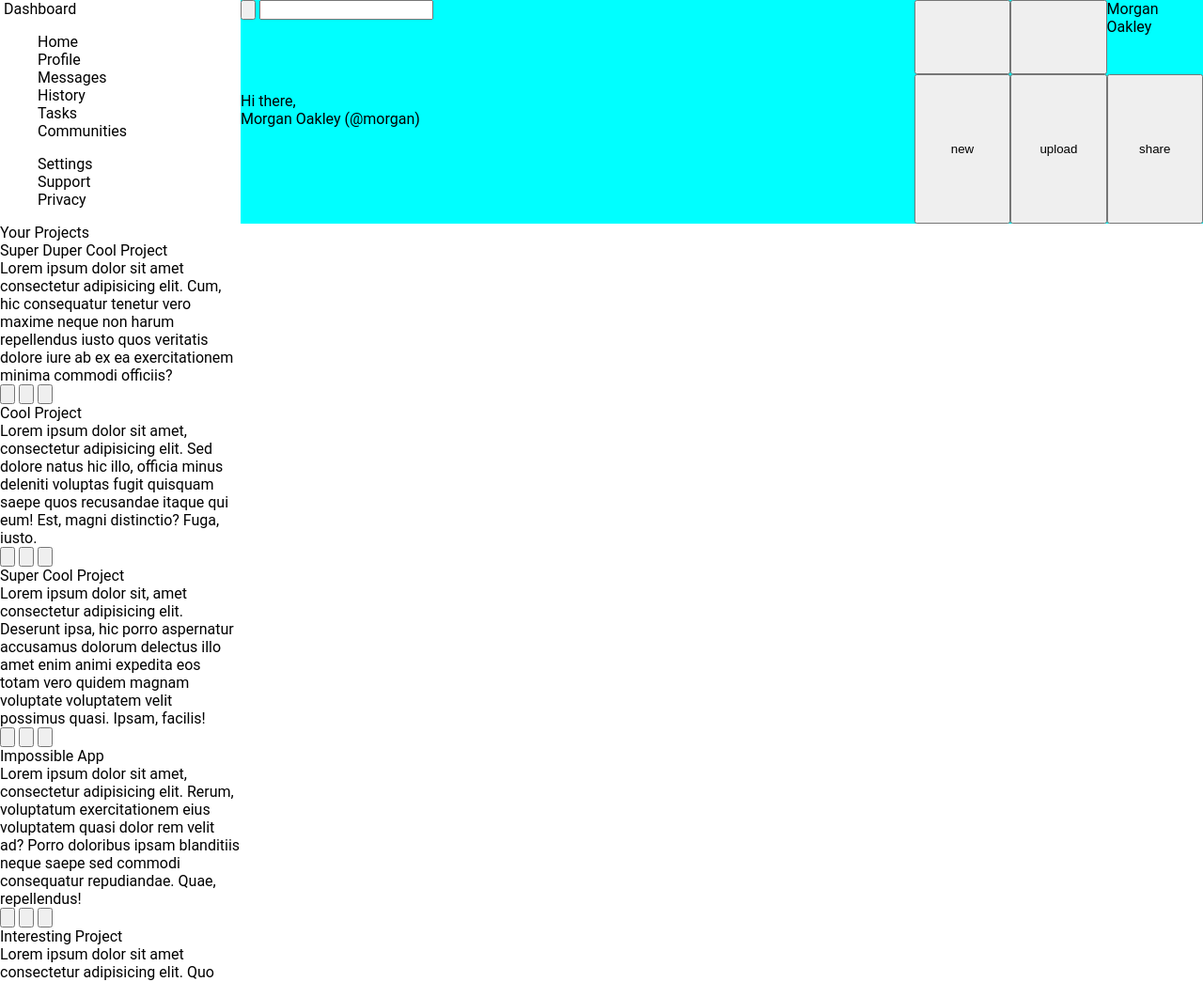
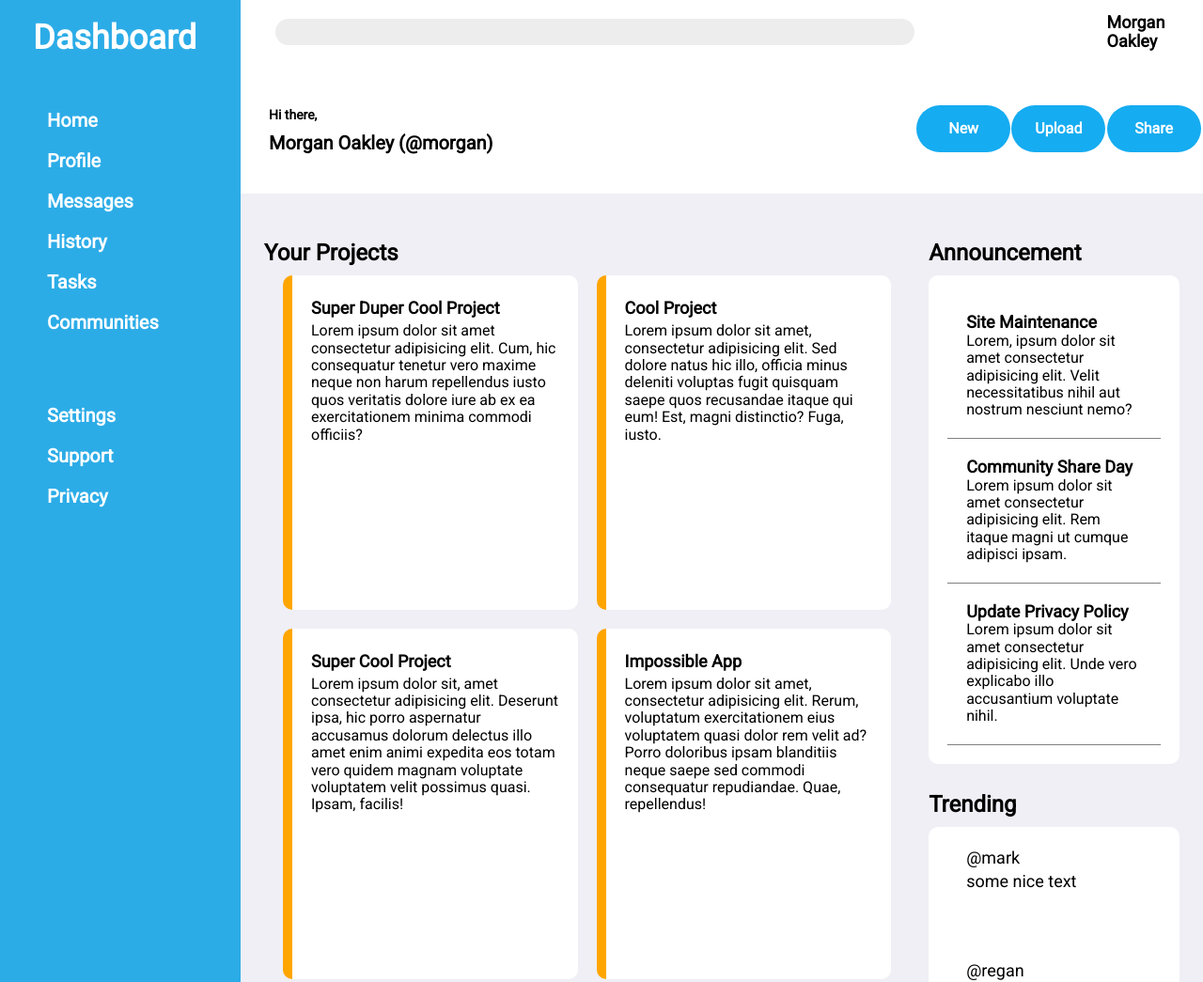
Before and after one commit to adgolena/Admin-Dashboard, a plain HTML site: page index.html in a window 1280 px wide. Shown: the top 1045 px of the page at 94% size. Drawn offline with nearby package versions, Linux system fonts and the light colour scheme.

Commit message:
Added css styles for header and main block

```diff
--- a/style.css
+++ b/style.css
@@ -1,23 +1,255 @@
-body {
-    box-sizing: border-box;
+@import url(node_modules/normalize.css/normalize.css);
+@import url("https://fonts.googleapis.com/css2?family=Roboto&display=swap");
+*::before,
+*::after,
+body{
   padding: 0;
   margin: 0;
 }
-  body {
-    max-height: 100vh;
+
+body{
   display: grid;
-    grid-template: 1fr 6fr /1fr 4fr;
-    font-family: "Roboto", sans-serif;
+  grid-template: 1fr 6fr / 1fr 4fr;
+  font-family: "Roboto",sans-serif;
 }
-  /* header styles */
+
+/*Side bar*/
+nav {
+  background: #10a1e4e1;
+  color: white;
+  grid-row: 1/3;
+  font-weight: bold;
+}
+.sidebar {
+ font-size: 36px;
+ padding-left: 20px;
+ padding-top: 20px;
+}
+.dashboard {
+  display: grid;
+  grid-auto-flow: column;
+  place-items: center;
+  place-content: start;
+
+  gap: 10px;
+  padding-left: 5px;
+}
+ul {
+ padding: 10px;
+}
+
+ul > li {
+padding: 10px 0;
+list-style: none;
+font-size: 20px;
+display: grid;
+grid-auto-flow: column;
+gap: 20px;
+justify-content: start;
+align-items: center;
+cursor: pointer;
+}
+
+/* Header */
+
 header {
   background: white;
   display: grid;
   grid-template-rows: 1fr 2fr;
   grid-template-columns: 7fr 1fr 1fr 1fr;
-    background-color: aqua;
+}
+header :nth-child(n + 5) {
+  grid-row-start: 2;
+}
+button {
+  border: none;
+  background: white;
 }
 
-  ul{
-    list-style: none;
+input.searchbar {
+  border: none;
+  background: rgb(82, 82, 82, 0.1);
+  border-radius: 15px;
+  padding: 10px;
+  font-size: 20px;
+  height: 28px;
+  flex-grow: 1;
+  justify-self: start;
+  align-self: center;
 }
+div.search {
+  grid-area: 1/1/2/2;
+  grid-auto-flow: column;
+  align-self: center;
+  padding-left: 20px;
+  gap: 5px;
+  display: flex;
+  flex-grow: 1;
+}
+button.search {
+  justify-self: end;
+}
+.bell {
+  justify-self: end;
+}
+.profile {
+  justify-self: center;
+}
+.user-name {
+  display: flex;
+  justify-self: start;
+  align-self: center;
+  font-size: 18px;
+  font-weight: bold;
+}
+.greeting {
+  display: grid;
+  grid-auto-flow: column;
+  justify-self: start;
+  align-self: center;
+  gap: 10px;
+  padding: 20px;
+}
+.greeting .text {
+  display: flex;
+  flex-direction: column;
+  font-weight: bold;
+  font-size: 20px;
+  line-height: 30px;
+}
+
+.top-text{
+  font-size: 14px;
+}
+
+button.new,
+button.upload,
+button.share{
+  background: #15acf1;
+  height: 50px;
+  width: 100px;
+  border-radius: 25px;
+  color: white;
+  text-transform: capitalize;
+  font-weight: bold;
+  align-self: center;
+  cursor: pointer;
+}
+
+button.new{
+  justify-self: end;
+}
+button.upload{
+  justify-self: center;
+}
+button.share{
+  justify-self: start;
+}
+/* Main */
+
+main{
+  background-color: #efeff5;
+  display: grid;
+  grid-template-columns: 1fr 1fr 0.8fr;
+  grid-template-rows: 1fr 1fr;
+  gap: 20px;
+  padding: 40px 25px;
+}
+
+/* project styles */
+.project-container{
+  grid-area:1/1/3/3;
+  display: flex;
+  flex-direction: column;
+  justify-content: start;
+  align-items: flex-start;
+}
+.project-container article{
+  flex: 1;
+  background-color: #efeff5;
+  display: grid;
+  grid-template-columns: 1fr 1fr;
+  padding-top: 0;
+  padding-bottom: 0;
+  gap: 20px;
+}
+
+.project-container .project{
+  padding: 20px;
+  background: white;
+  border-left: 10px solid orange;
+  border-radius: 10px;
+  display: grid;
+}
+
+.project-container.head{
+  padding-left: 20px;
+}
+
+.project >div:last-of-type{
+  display: grid;
+  grid-auto-flow: column;
+  place-content: end;
+  gap: 10px;
+
+}
+button.project-icons{
+  cursor: pointer;
+}
+.project >div::first-line{
+  font-size: 18px;
+  font-weight: bold;
+  line-height: 30px;
+}
+
+/* Announcement Styles */
+.announcement{
+  grid-column: 3;
+  display: flex;
+  flex-direction: column;
+}
+
+article{
+  background-color: white;
+  padding: 20px;
+  border-radius: 10px;
+  flex-grow: 1;
+}
+
+.head{
+  font-size: 24px;
+  font-weight: bold;
+  padding-top: 10px;
+  padding-bottom: 10px;
+}
+
+.announcement > article > div {
+  border-bottom: 1px solid grey;
+  padding: 20px;
+}
+.announcement > article > div::first-line{
+  font-weight: bold;
+  font-size: 18px;
+}
+
+.trending {
+  grid-area: 2/3;
+  display: flex;
+  flex-direction: column;
+}
+
+.trending article{
+  display: flex;
+  flex-direction: column;
+}
+
+.trending article > div{
+  display: flex;
+  justify-content: start;
+  align-items: flex-start;
+  line-height: 25px;
+  gap: 20px;
+  font-size: 18px;
+  padding-bottom: 20px;
+  flex: 1;
+}
```
Lines whose indentation alone changed are shown as unchanged.
